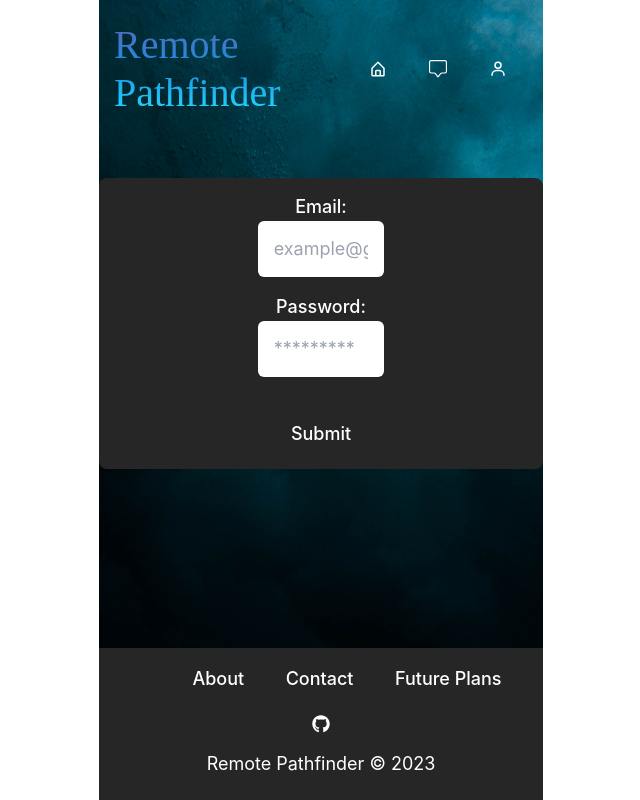
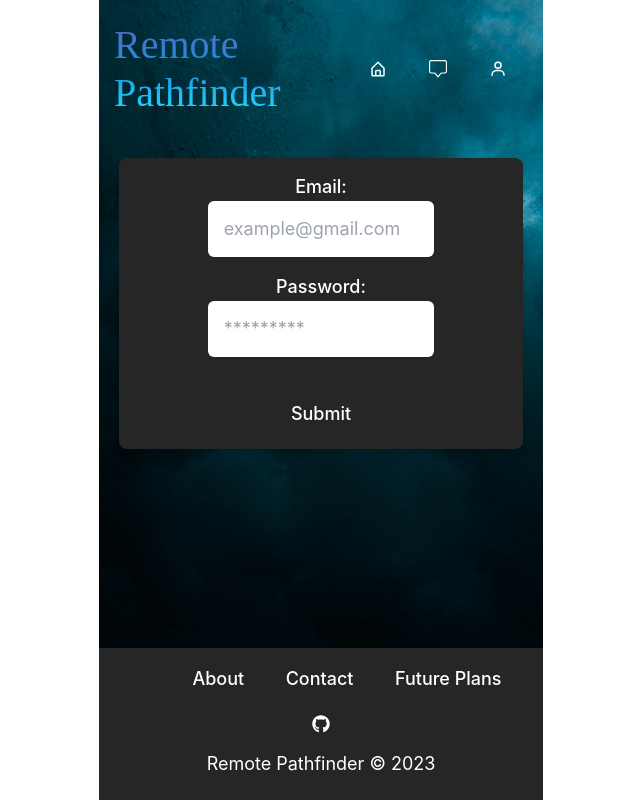
Before and after one commit to KingKonaTheFirst/Remote-Pathfinder, a React (Vite) app in the folder client/: page /login in a window 1280 px wide. Shown: the whole page, without its empty margins (319-959 px from the left). Built offline with nearby package versions, Linux system fonts and the light colour scheme.

Commit message:
styled login page

```diff
--- a/client/src/pages/Login.jsx
+++ b/client/src/pages/Login.jsx
@@ -49,11 +49,12 @@ const Login = () => {
   };
 
   return (
+    <div className="flex items-center justify-center p-5 mb-10">
     <form
       onSubmit={handleFormSubmit}
-      className="flex items-center justify-center max-w-lg my-10  p-8 footer1 rounded-lg"
+      className="flex items-center justify-center p-8 footer1 rounded-lg shadow-md w-full max-w-xl"
     >
-      <div className="w-3/4 md:w-1/3">
+      <div className="w-3/4 md:w-2/3">
         <label htmlFor="email" className="block text-lg font-medium text-white">
           Email:
         </label>
@@ -66,7 +67,7 @@ const Login = () => {
           className="py-3 px-4 block w-full shadow-sm text-secondary focus:outline-none border-gray-300 rounded-md"
         />
       </div>
-      <div className="w-3/4 mt-4 md:w-1/3">
+      <div className="w-3/4 mt-4 md:w-2/3">
         <label htmlFor="email" className="block text-lg font-medium text-white">
           Password:
         </label>
@@ -88,6 +89,7 @@ const Login = () => {
   </div>
 </div>
     </form>
+    </div>
   );
 };
 
```
